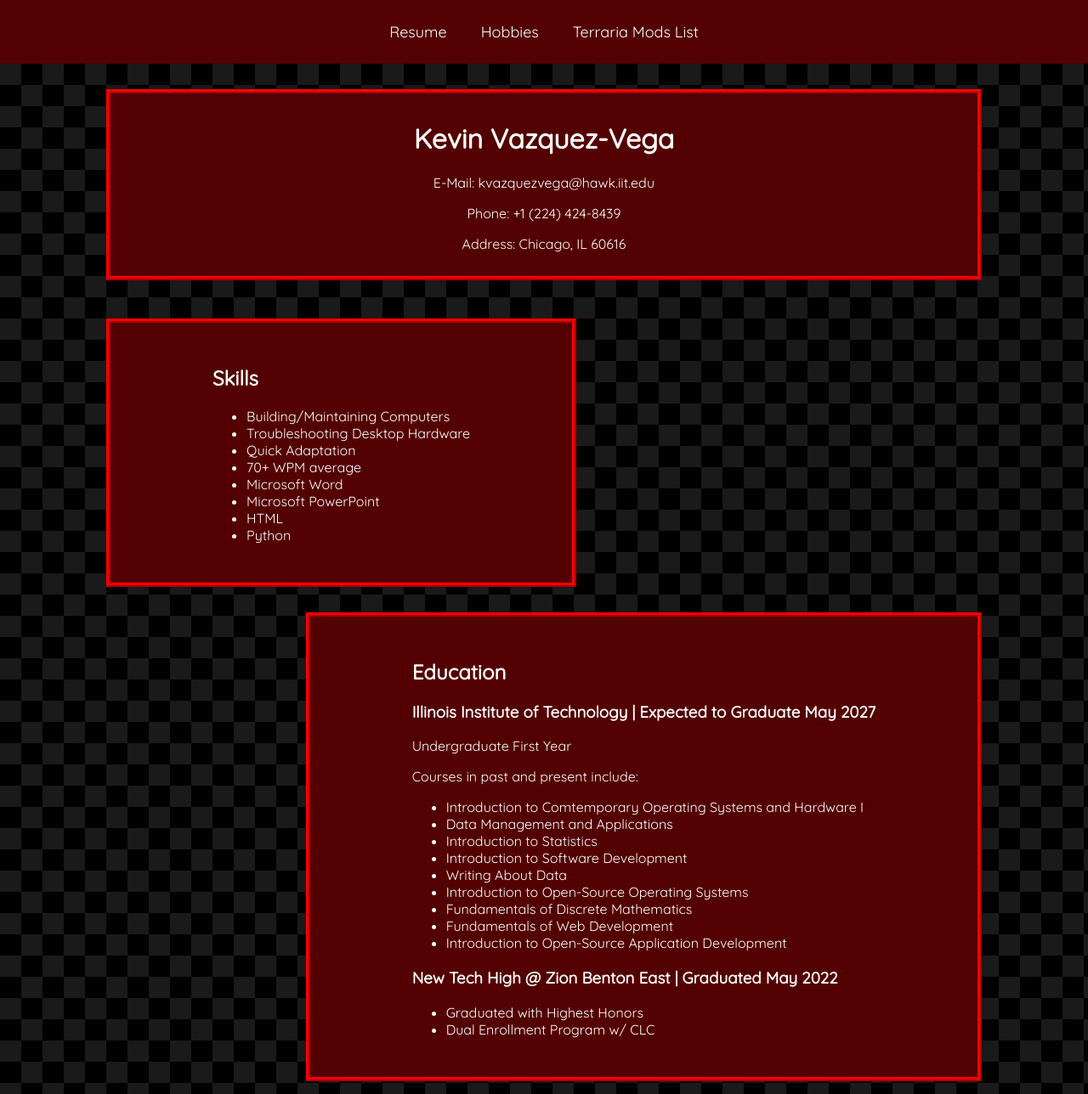
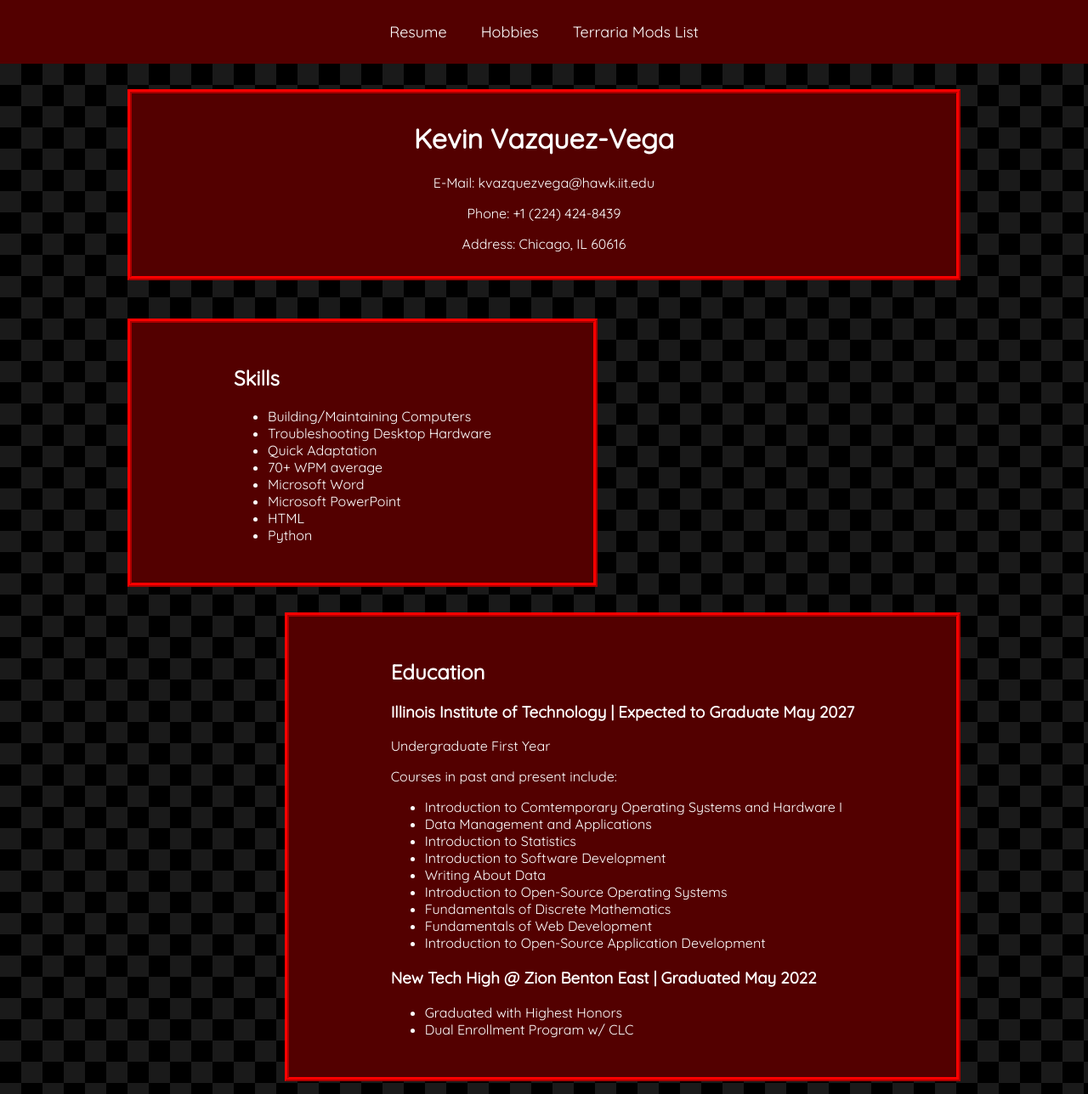
Before and after one commit to Kevin-Vazquez-Vega/project2, a plain HTML site: page index.html in a window 1280 px wide. Shown: the whole page at 85% size. Drawn offline with Linux system fonts and the light colour scheme.

Commit message:
Adjusted scaling and margins

```diff
--- a/css/style.css
+++ b/css/style.css
@@ -49,8 +49,8 @@ html {
   float: none;
   border: 5px solid red;
   border-style: ridge;
-  margin-left:125px;
-  margin-right:125px;
+  margin-left:150px;
+  margin-right:150px;
   margin-top: 30px;
   margin-bottom: 30px;
   padding: 12px;
@@ -67,7 +67,7 @@ html {
   float: left;
   border: 5px solid red;
   border-style: ridge;
-  margin-left: 125px;
+  margin-left: 150px;
   margin-right: 20px;
   margin-top: 15px;
   margin-bottom: 15px;
@@ -89,7 +89,7 @@ html {
   border: 5px solid red;
   border-style: ridge;
   margin-left: 20px;
-  margin-right: 125px;
+  margin-right: 150px;
   margin-top: 15px;
   margin-bottom: 15px;
   padding-top: 30px;
@@ -138,7 +138,7 @@ html {
   transition: all .5s ease-in-out;
 }
 #gaming:hover {
-  transform: scale(1.01)
+  transform: scale(1.05)
 }
 .games-ver {
   width: auto;
@@ -162,7 +162,7 @@ html {
   transition: all .5s ease-in-out;
 }
 #speedcubing:hover {
-  transform: scale(1.01)
+  transform: scale(1.05)
 }
 .speedcubing-norm {
   width: auto;
```
